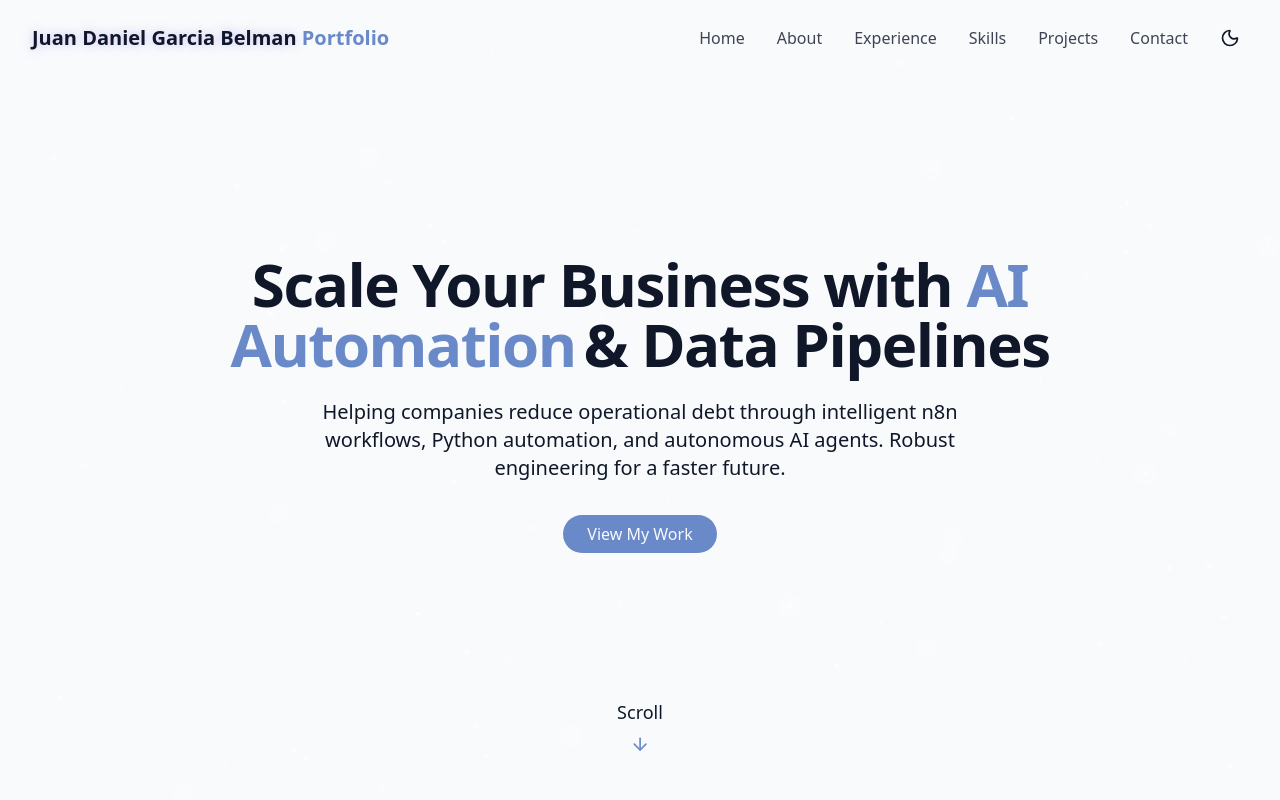
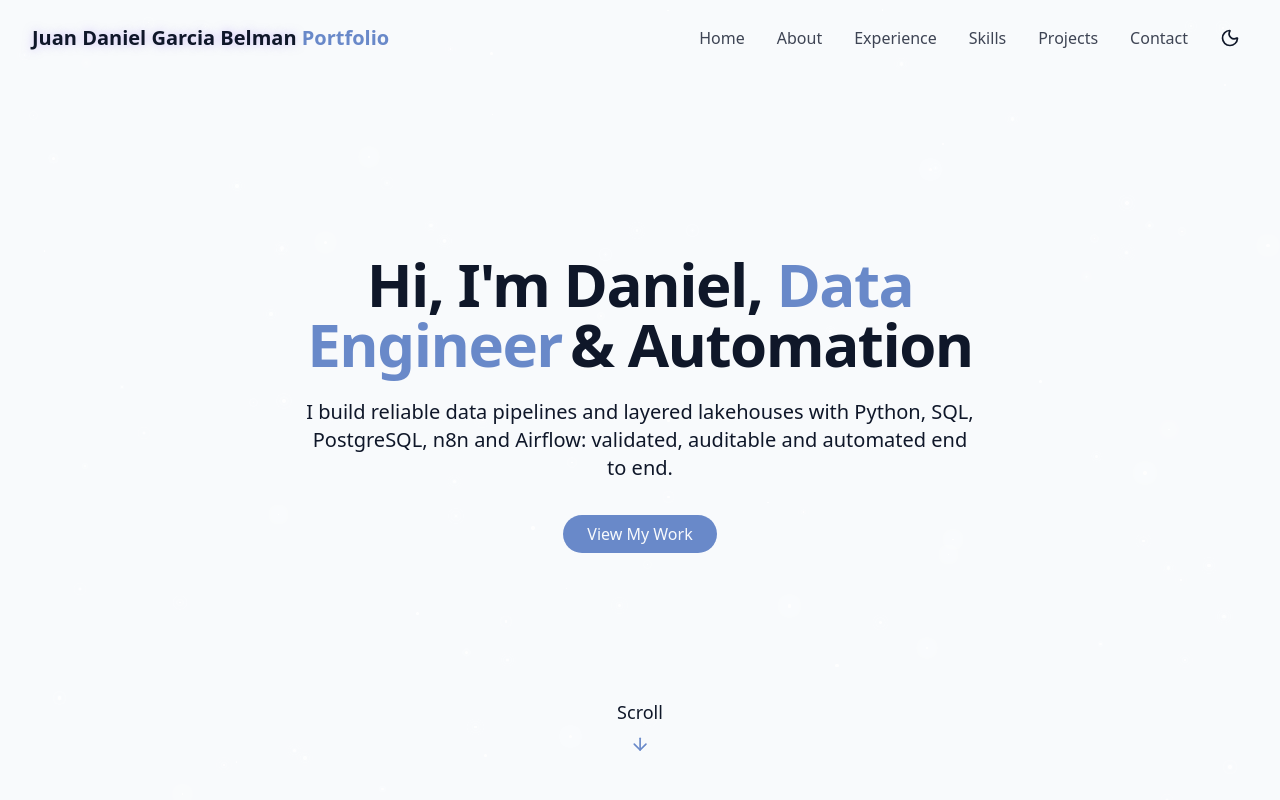
Before and after one commit to Daniel-jcVv/portfolio-web, a React (Vite) app: page / in a window 1280 px wide. Shown: the top 800 px of the page. Built offline with nearby package versions, Linux system fonts and the light colour scheme.

Commit message:
feat: job-search focused hero headline

```diff
--- a/src/components/HeroSection.jsx
+++ b/src/components/HeroSection.jsx
@@ -10,19 +10,18 @@ export const HeroSection = () => {
       <div className="container max-w-4xl mx-auto text-center z-10">
         <div className="space-y-6">
           <h1 className="text-4xl md:text-6xl font-bold tracking-tight">
-            <span className="opacity-0 animate-fade-in"> Scale Your Business with </span>
+            <span className="opacity-0 animate-fade-in"> Hi, I'm Daniel, </span>
             <span className="text-primary opacity-0 animate-fade-in-delay-1">
-              AI Automation
+              Data Engineer
             </span>
             <span className="text-gradient ml-2 opacity-0 animate-fade-in-delay-2">
-              & Data Pipelines
+              & Automation
             </span>
           </h1>
 
           <p className="text-lg md:text-xl text-muted-foreground max-w-2xl mx-auto opacity-0 animate-fade-in-delay-3">
-            Helping companies reduce operational debt through
-            intelligent n8n workflows, Python automation, and autonomous AI agents.
-            Robust engineering for a faster future.
+            I build reliable data pipelines and layered lakehouses with Python, SQL,
+            PostgreSQL, n8n and Airflow: validated, auditable and automated end to end.
           </p>
 
           <div className="pt-4 opacity-0 animate-fade-in-delay-4">
```
